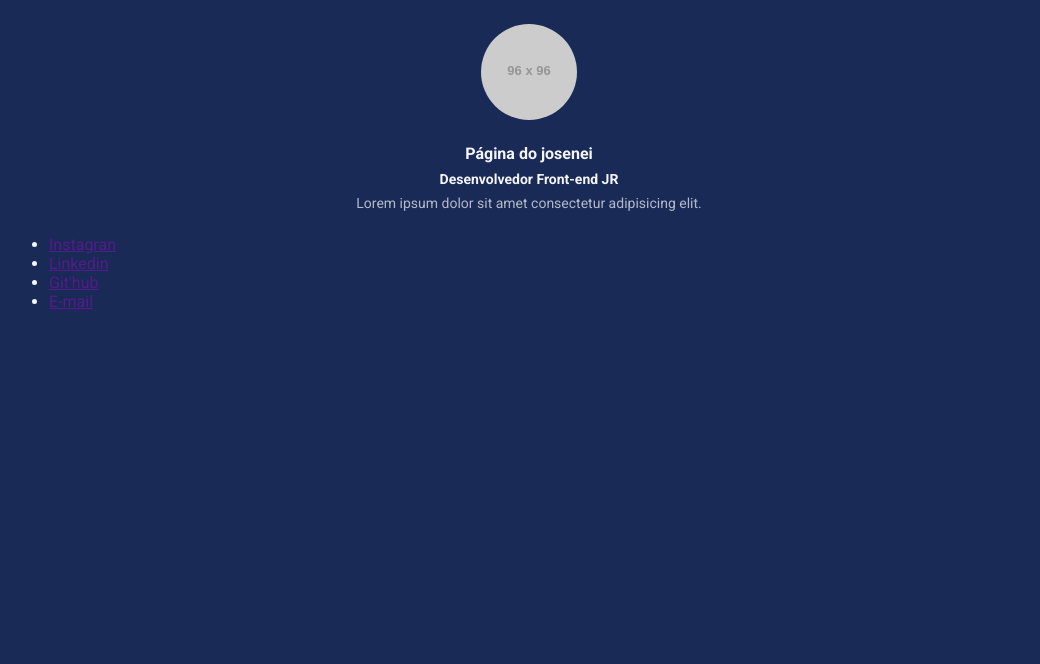
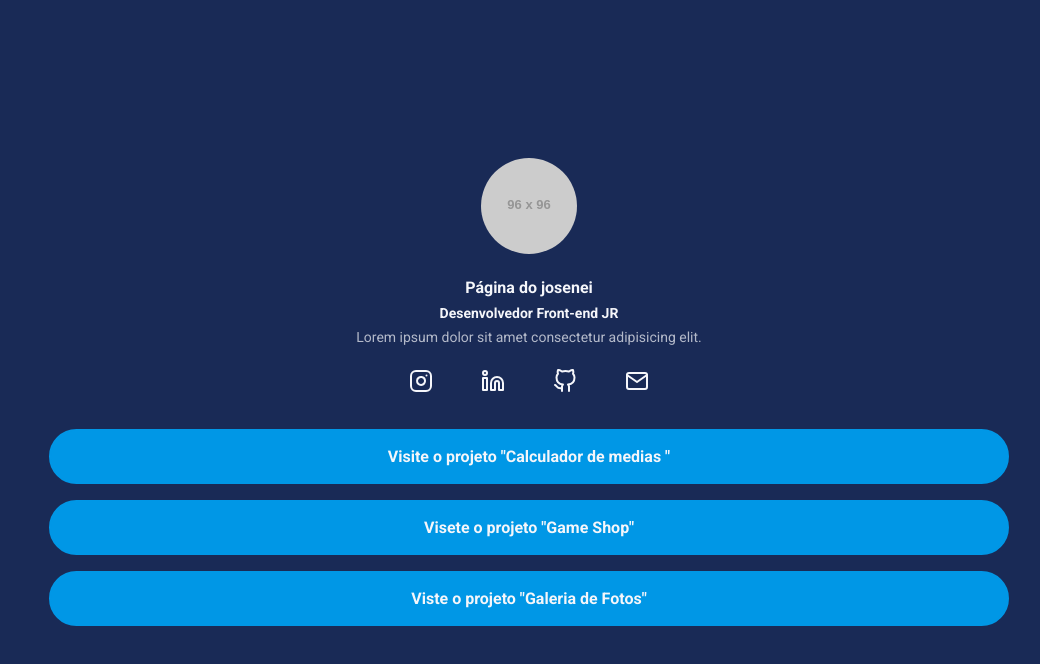
Before and after one commit to joseneisantana/Less_project, a website: page index.html in a window 1280 px wide. Shown: the whole page, without its empty margins (111-1151 px from the left). Drawn offline with Linux system fonts and the light colour scheme; placeholder pictures from the web are drawn by us.

Commit message:
final Less-Project pagina pessoal

```diff
--- a/index.html
+++ b/index.html
@@ -22,13 +22,43 @@
 
         </header>
         <nav>
-            <ul>
-                <li><a href="">Instagran</a></li>
-                <li><a href="">Linkedin </a></li>
-                <li><a href="">Git'hub</a></li>
-                <li><a href="">E-mail</a></li>
+            <ul class="social-links">
+                <li ><a href="">
+                    <img src="./source/images/instagram.svg" alt="insta">
+                </a></li>
+
+                <li ><a href="">
+                    <img src="./source/images/linkedin.svg" alt="linkedin">
+                </a></li>
+
+                <li ><a href="">
+                    <img src="./source/images/github.svg" alt="github">
+                </a></li>
+                <li ><a href="">
+                    <img src="./source/images/mail.svg" alt="email">
+                </a></li>
+            </ul >
+        </nav>
+         <nav>
+            <ul class= "projects-list">
+                <li class="projects-list-item" >
+                    <a href="#">
+                        Visite o projeto "Calculador de medias "
+                    </a>
+                </li>
+                <li class="projects-list-item" >
+                    <a href="">
+                        Visete o projeto "Game Shop"
+                    </a>
+                </li>
+                <li class="projects-list-item" >
+                    <a href="">
+                        Viste o projeto "Galeria de Fotos"
+                    </a>
+                </li>
             </ul>
-        </nav>
+         </nav>
+
     </div>
 
 
--- a/source/styles/main.less
+++ b/source/styles/main.less
@@ -1,4 +1,4 @@
-@import  "variaveis.less";
+@import "mapas.less";
 @breakpointMobile: ~"(max-width:767px)";
 @breakpointTablet:~"(min-width:767px) and (max-width:1023px)";
 .marginbottom8{
@@ -11,14 +11,22 @@
     font-family: "Roboto", sans-serif;
 }
 body{
-    background-color: @corDeFundo;
-    color: @corDosTextos;
+    background-color: #colors[backgroundColor];
+    color: #colors[textColor];
 
+}
+li{
+    list-style: none;
 }
 .container{
     max-width: 960px;
     width: 100%;
    margin: 0 auto;
+   height: 100vh;
+
+   display: flex;
+   flex-direction: column;
+   justify-content: center;
 
    @media @breakpointMobile{
          max-width: 70%;
@@ -28,7 +36,7 @@ body{
    }
 }
 header{
-    padding: 24px;
+    padding-bottom: 24px;
 
     .profile-avatar{
         display: block;
@@ -51,3 +59,45 @@ header{
             opacity: .7;
     }
 }
+
+.social-links{
+    display: flex;
+    justify-content: space-between;
+    max-width: 240px;
+    width: 100%;
+    margin :0 auto;
+
+    li{
+
+           img{    //Bloco  animação dos icones
+        transition: all ease .3s ;
+        &:hover{
+            transform: scale(1.3);
+        }
+    }
+}
+}
+.projects-list{
+    margin-top: 32px;
+
+  &-item{
+        a {
+            text-decoration: none;
+            background-color:#colors[buttonColor] ;
+            display: block;
+            padding: 16px 20px;
+            margin-bottom: 16px;
+            text-align: center;
+            color:#colors[ textColor];
+            font-weight: bold;
+            border-radius: 30px;
+            border: 2px solid  #colors[buttonColor]  ;
+            transition: all ease .5s;
+
+            &:hover{
+                color: #colors[buttonColor] ;
+                background-color: transparent;
+            }
+        }
+    }
+}
--- /dev/null
+++ b/source/styles/mapas.less
@@ -0,0 +1,5 @@
+#colors(){
+    backgroundColor: #192a56;
+     buttonColor: #0097e6;
+     textColor: #f5f6fa;
+}
--- a/source/styles/variaveis.less
+++ /dev/null
@@ -1,3 +0,0 @@
-@corDeFundo: #192a56;
-@CorDosBotoes: #0097e6;
-@corDosTextos: #f5f6fa;
```
Also changed, not shown: build/styles/main.css, source/images/github.svg (added), source/images/instagram.svg (added), source/images/linkedin.svg (added), source/images/mail.svg (added).
